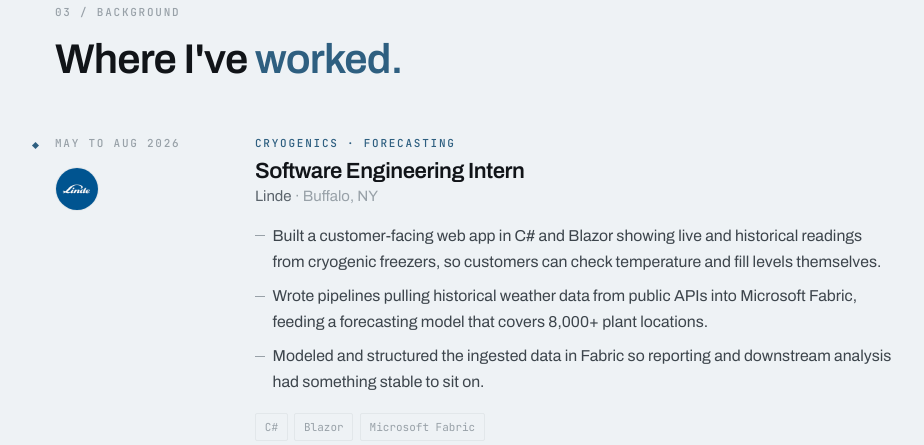
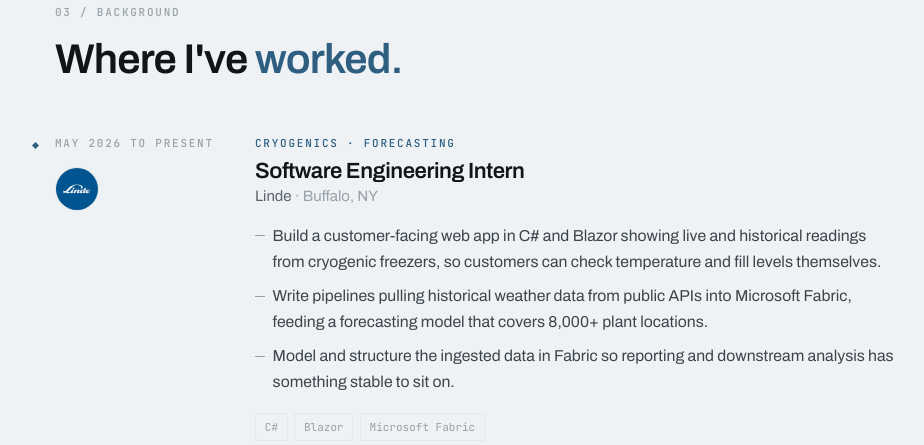
Before and after one commit to McArctic/Personal-Website, a Vue app: page / in a window 1280 px wide. Shown: the part 4240-4685 px from the top of the page, without its empty margins (65-989 px from the left). Built offline with nearby package versions, Linux system fonts and the light colour scheme.

Commit message:
Linde is current, not finished
Still ongoing, so the dates and the bullets both move to present tense and
the site stops contradicting the resume it links to.

```diff
--- a/src/content/experience.js
+++ b/src/content/experience.js
@@ -16,12 +16,12 @@ export const experience = [
     logo: '/logos/linde.png',
     place: 'Buffalo, NY',
     role: 'Software Engineering Intern',
-    period: 'May to Aug 2026',
+    period: 'May 2026 to present',
     kicker: 'Cryogenics · forecasting',
     notes: [
-      'Built a customer-facing web app in C# and Blazor showing live and historical readings from cryogenic freezers, so customers can check temperature and fill levels themselves.',
-      'Wrote pipelines pulling historical weather data from public APIs into Microsoft Fabric, feeding a forecasting model that covers 8,000+ plant locations.',
-      'Modeled and structured the ingested data in Fabric so reporting and downstream analysis had something stable to sit on.',
+      'Build a customer-facing web app in C# and Blazor showing live and historical readings from cryogenic freezers, so customers can check temperature and fill levels themselves.',
+      'Write pipelines pulling historical weather data from public APIs into Microsoft Fabric, feeding a forecasting model that covers 8,000+ plant locations.',
+      'Model and structure the ingested data in Fabric so reporting and downstream analysis has something stable to sit on.',
     ],
     tags: ['C#', 'Blazor', 'Microsoft Fabric'],
   },
```
